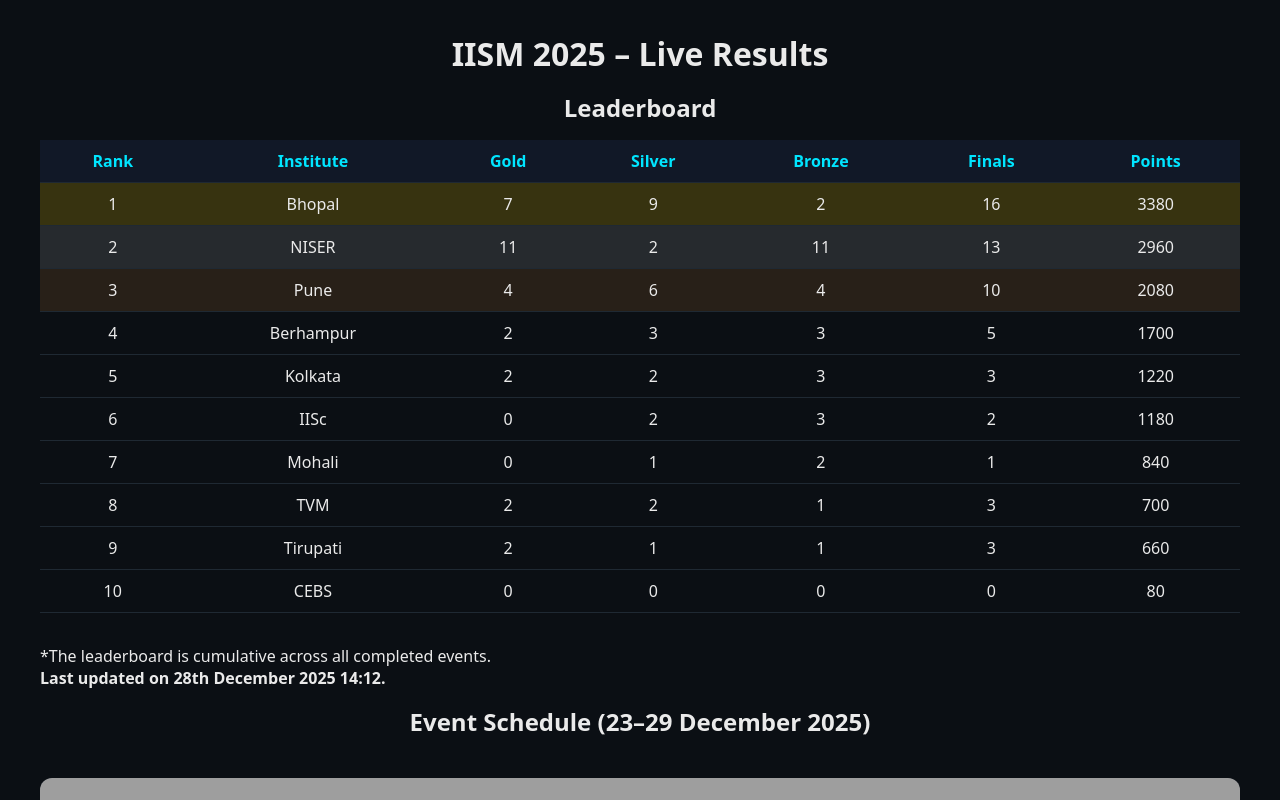
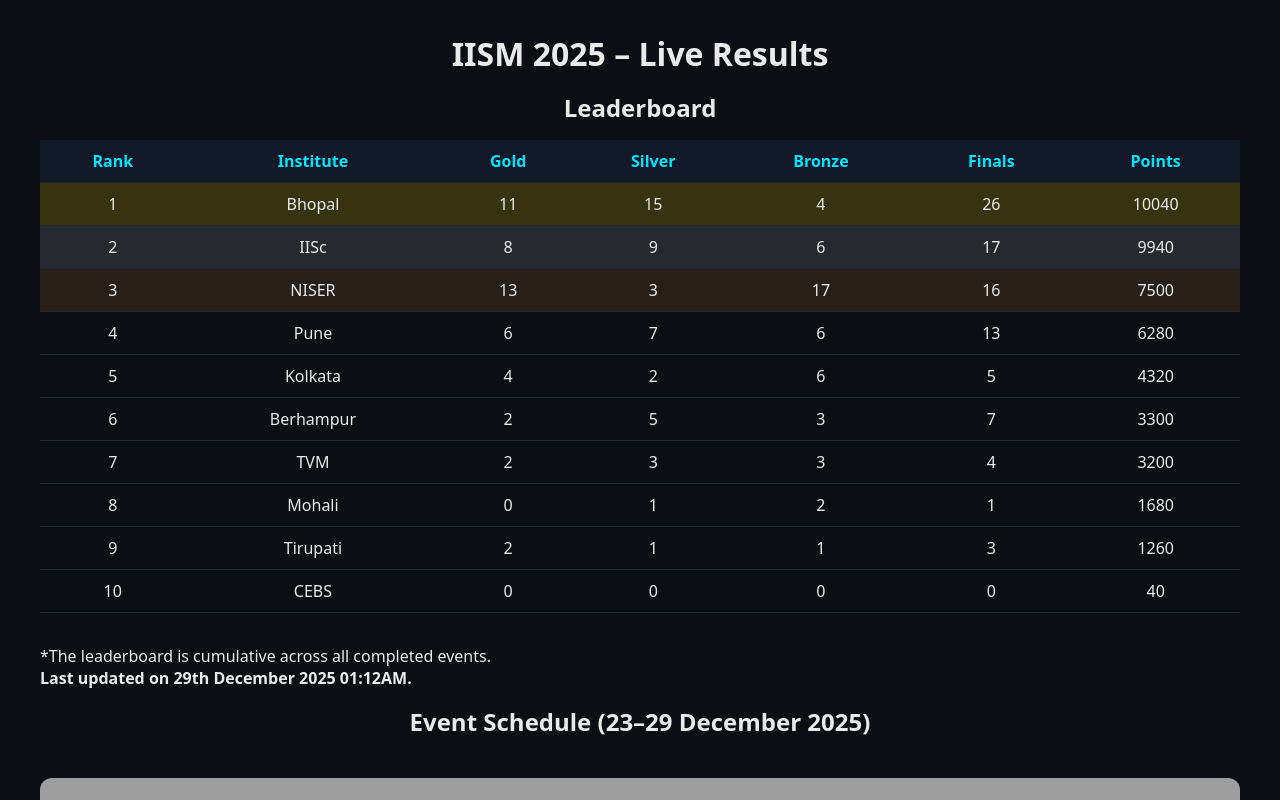
Before and after one commit to ItsShibD/IISM25, a plain HTML site: page index.html in a window 1280 px wide. Shown: the top 800 px of the page. Drawn offline with Linux system fonts and the light colour scheme; grey boxes are pictures that could not be loaded.

Commit message:
28 night

```diff
--- a/index.html
+++ b/index.html
@@ -88,7 +88,7 @@
 
 <div class="note">
   *The leaderboard is cumulative across all completed events.<br>
-  <strong>Last updated on 28th December 2025 14:12.</strong>
+  <strong>Last updated on 29th December 2025 01:12AM.</strong>
 </div>
 
 <h2>Event Schedule (23–29 December 2025)</h2>
@@ -107,16 +107,16 @@
 <script>
 /* UPDATED LEADERBOARD DATA – 28 DEC 2025 */
 const leaderboardData = [
-  { team:"Bhopal",     gold:7, silver:9, bronze:2, finals:16, points:3380 },
-  { team:"NISER",      gold:11, silver:2, bronze:11, finals:13, points:2960 },
-  { team:"Pune",       gold:4, silver:6, bronze:4, finals:10, points:2080 },
-  { team:"Berhampur",  gold:2, silver:3, bronze:3, finals:5,  points:1700 },
-  { team:"Kolkata",    gold:2, silver:2, bronze:3, finals:3,  points:1220 },
-  { team:"IISc",       gold:0, silver:2, bronze:3, finals:2,  points:1180 },
-  { team:"Mohali",     gold:0, silver:1, bronze:2, finals:1,  points:840  },
-  { team:"TVM",        gold:2, silver:2, bronze:1, finals:3,  points:700  },
-  { team:"Tirupati",   gold:2, silver:1, bronze:1, finals:3,  points:660  },
-  { team:"CEBS",       gold:0, silver:0, bronze:0, finals:0,  points:80   }
+  { team:"Bhopal",     gold:11, silver:15, bronze:4, finals:26, points:10040 },
+  { team:"IISc",       gold:8,  silver:9,  bronze:6, finals:17, points:9940  },
+  { team:"NISER",      gold:13, silver:3,  bronze:17,finals:16, points:7500  },
+  { team:"Pune",       gold:6,  silver:7,  bronze:6, finals:13, points:6280  },
+  { team:"Kolkata",    gold:4,  silver:2,  bronze:6, finals:5,  points:4320  },
+  { team:"Berhampur",  gold:2,  silver:5,  bronze:3, finals:7,  points:3300  },
+  { team:"TVM",        gold:2,  silver:3,  bronze:3, finals:4,  points:3200  },
+  { team:"Mohali",     gold:0,  silver:1,  bronze:2, finals:1,  points:1680  },
+  { team:"Tirupati",   gold:2,  silver:1,  bronze:1, finals:3,  points:1260  },
+  { team:"CEBS",       gold:0,  silver:0,  bronze:0, finals:0,  points:40    }
 ];
 
 
```
